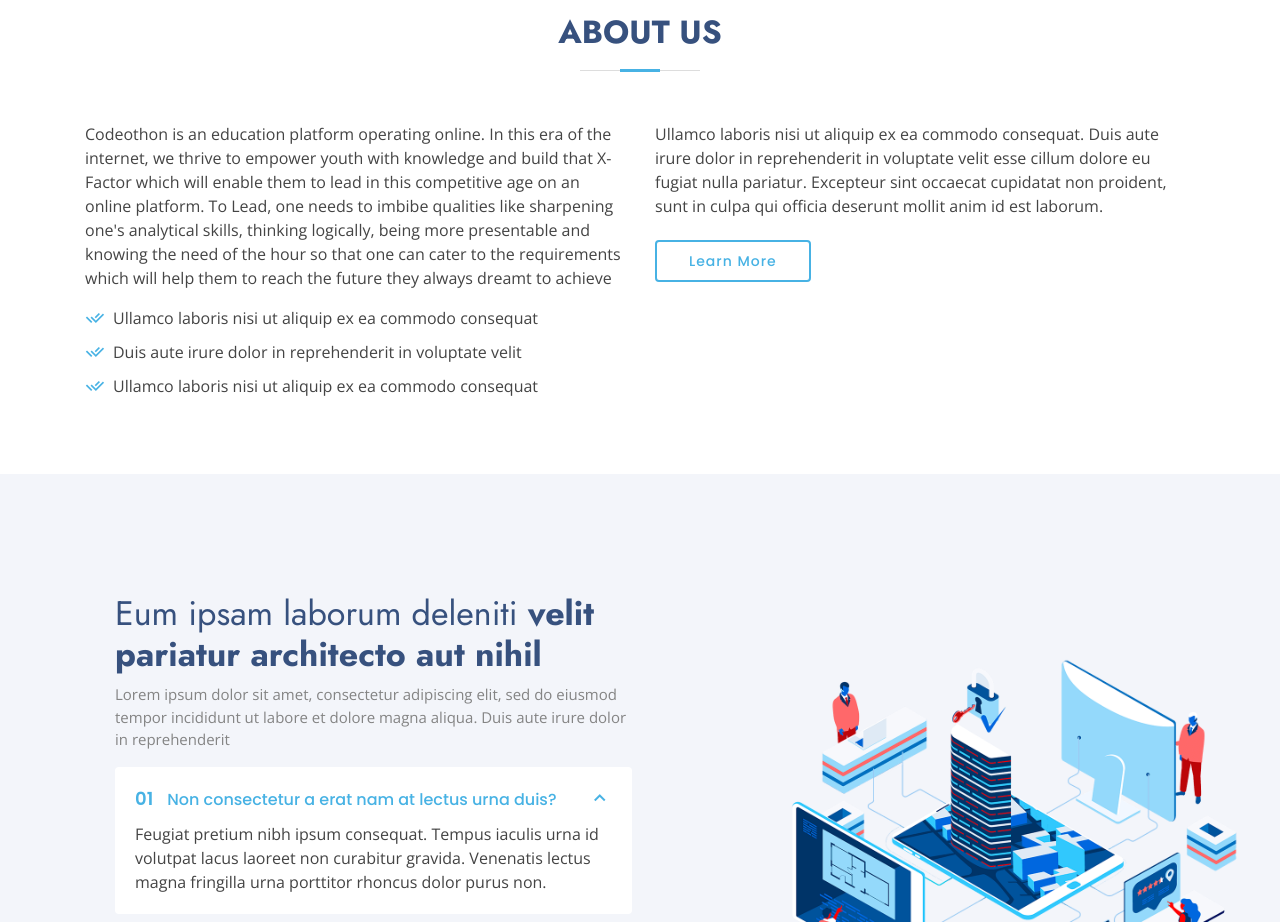
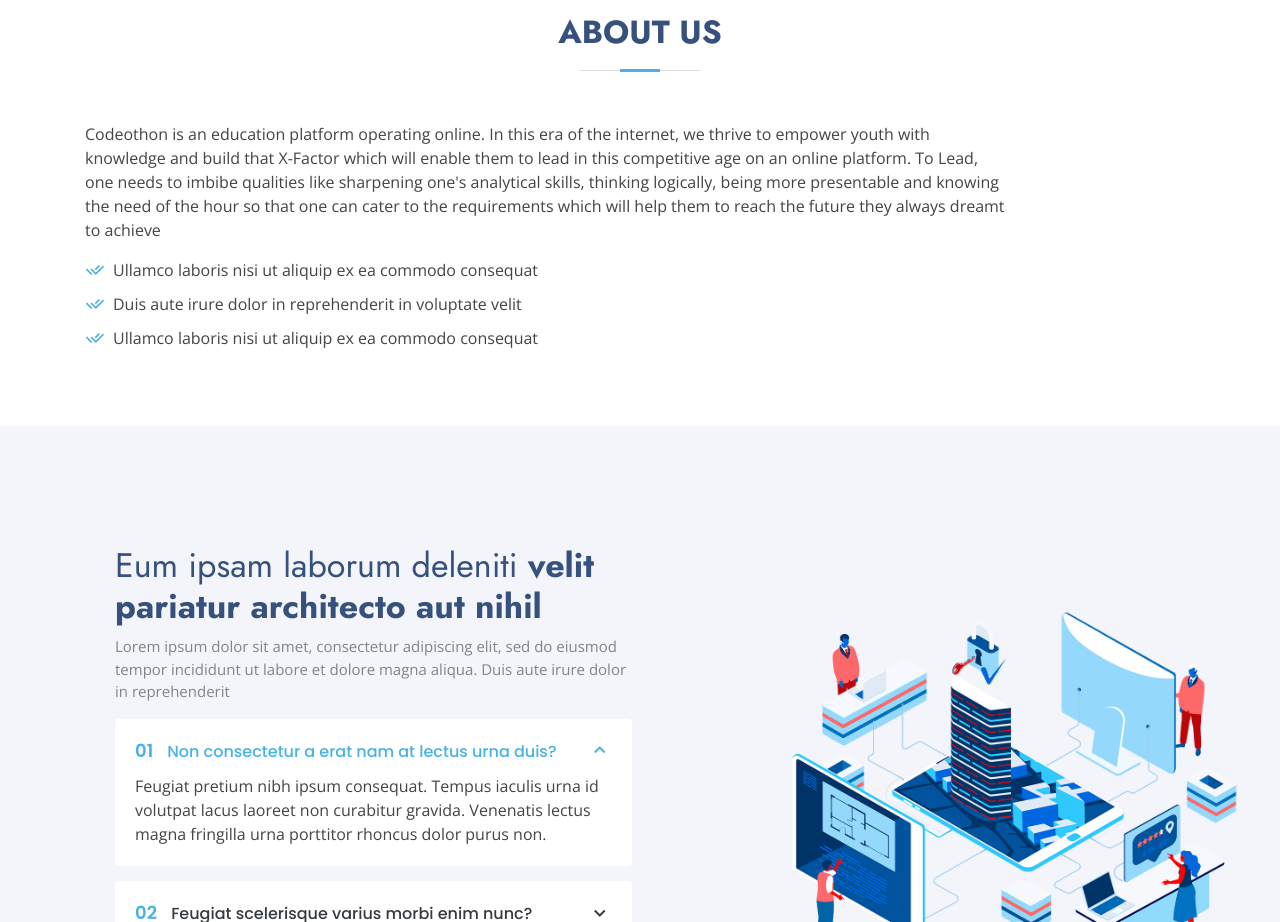
Before and after one commit to codeothon/codeothon.github.io, a plain HTML site: page index.html in a window 1280 px wide. Shown: the part 780-1702 px from the top of the page. Drawn offline with nearby package versions, Linux system fonts and the light colour scheme.

Commit message:
Update index.html

```diff
--- a/index.html
+++ b/index.html
@@ -147,7 +147,7 @@
         </div>
 
         <div class="row content">
-          <div class="col-lg-6">
+          <div class="col-lg-10">
             <p>
               Codeothon is an education platform operating online. In this era of the internet, we thrive to empower youth with knowledge and build that X-Factor which will enable them to lead in this competitive age on an online platform.
               To Lead, one needs to imbibe qualities like sharpening one's analytical skills, thinking logically, being more presentable and knowing the need of the hour so that one can cater to the requirements  which will help them to reach the future they always dreamt to achieve
@@ -158,14 +158,14 @@
               <li><i class="ri-check-double-line"></i> Ullamco laboris nisi ut aliquip ex ea commodo consequat</li>
             </ul>
           </div>
-          <div class="col-lg-6 pt-4 pt-lg-0">
+<!--           <div class="col-lg-6 pt-4 pt-lg-0">
             <p>
               Ullamco laboris nisi ut aliquip ex ea commodo consequat. Duis aute irure dolor in reprehenderit in voluptate
               velit esse cillum dolore eu fugiat nulla pariatur. Excepteur sint occaecat cupidatat non proident, sunt in
               culpa qui officia deserunt mollit anim id est laborum.
             </p>
             <a href="#" class="btn-learn-more">Learn More</a>
-          </div>
+          </div> -->
         </div>
 
       </div>
```
